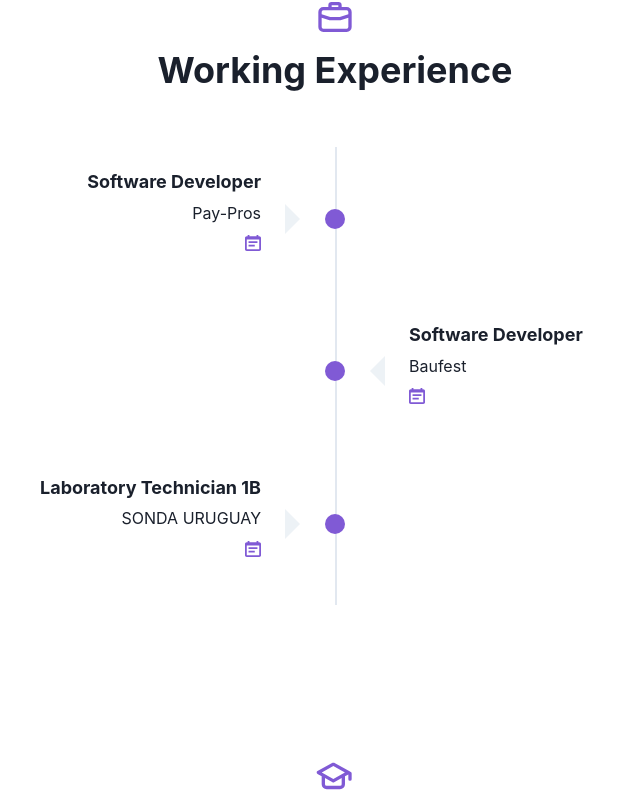
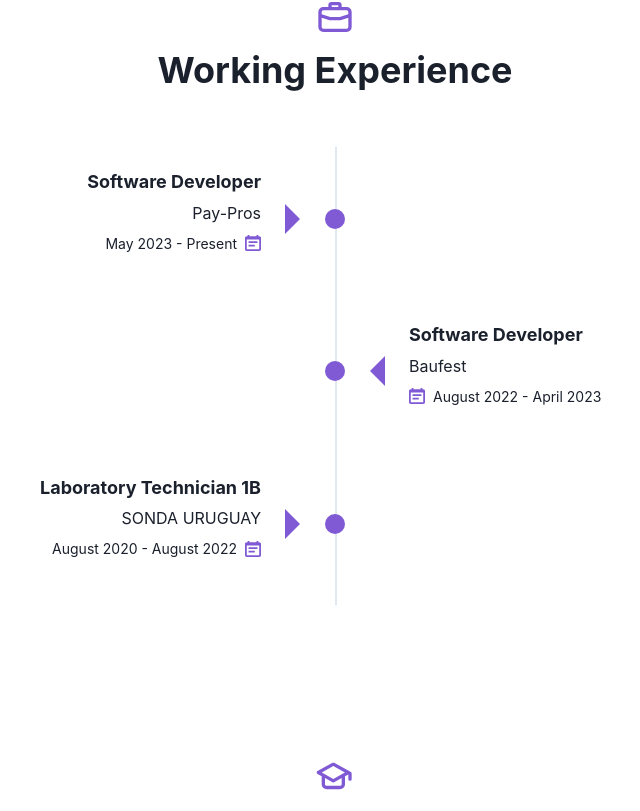
Before and after one commit to nhl-dev/nahuel-portfolio, a React (Vite) app: page / in a window 1280 px wide. Shown: the part 1329-2140 px from the top of the page, without its empty margins (305-945 px from the left). Built offline with nearby package versions, Linux system fonts and the light colour scheme.

Commit message:
theme fix

```diff
--- a/src/components/content/Timeline.tsx
+++ b/src/components/content/Timeline.tsx
@@ -106,7 +106,7 @@ const Card = ({ id, title, description, date }: CardProps) => {
                 content: `""`,
                 w: '0',
                 h: '0',
-                borderColor: `transparent ${useColorModeValue('#edf2f6', '#1a202c')} transparent`,
+                borderColor: `transparent ${useColorModeValue('#805AD5', '#D6BCFA')} transparent`,
                 borderStyle: 'solid',
                 borderWidth: borderWidthValue,
                 position: 'absolute',
@@ -124,7 +124,7 @@ const Card = ({ id, title, description, date }: CardProps) => {
                     <Text fontSize="md">{description}</Text>
                     <Box display={'flex'} flexDirection={'row'} alignItems={'center'}>
                         <CalendarIcon color={useColorModeValue('purple.500', 'purple.200')} boxSize={4} display={isEvenId || isMobile ? 'box' : 'none'} mr={2} />
-                        <Text fontSize="sm" color={'white'}>
+                        <Text fontSize="sm">
                             {date}
                         </Text>
                         <CalendarIcon color={useColorModeValue('purple.500', 'purple.200')} boxSize={4} display={!isEvenId && !isMobile ? 'box' : 'none'} ml={2} />
```
